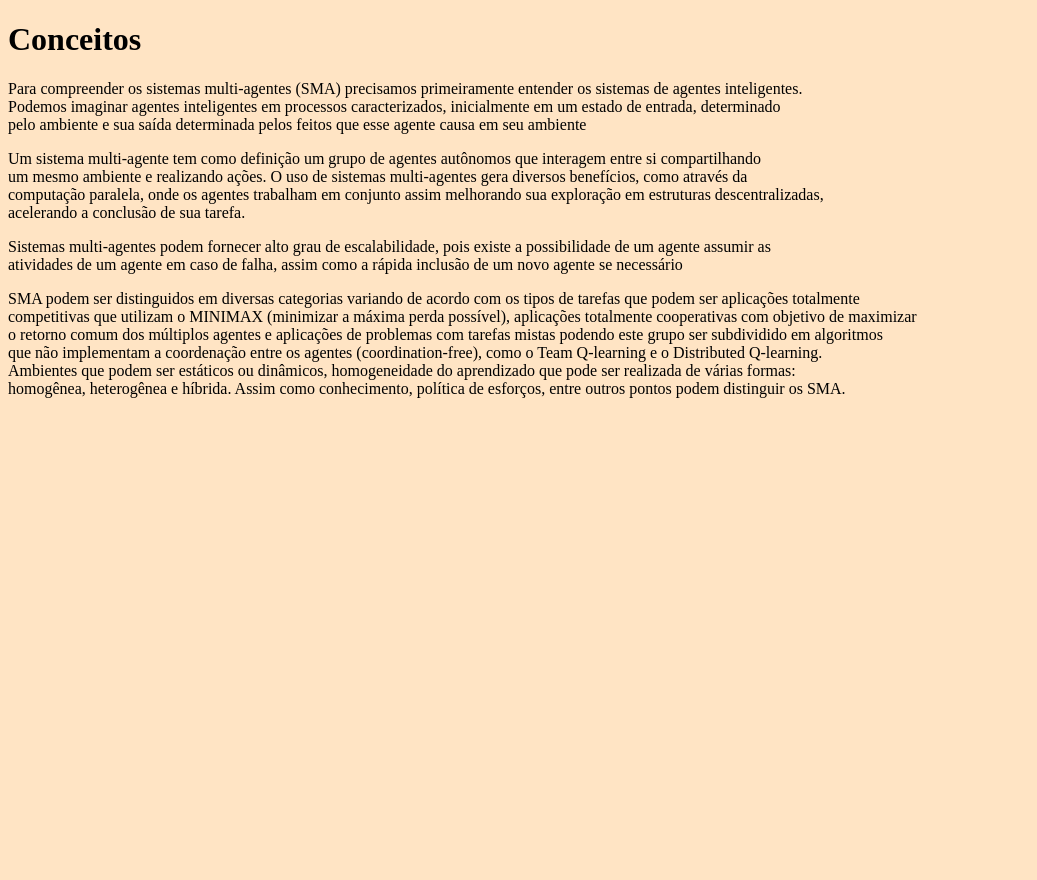
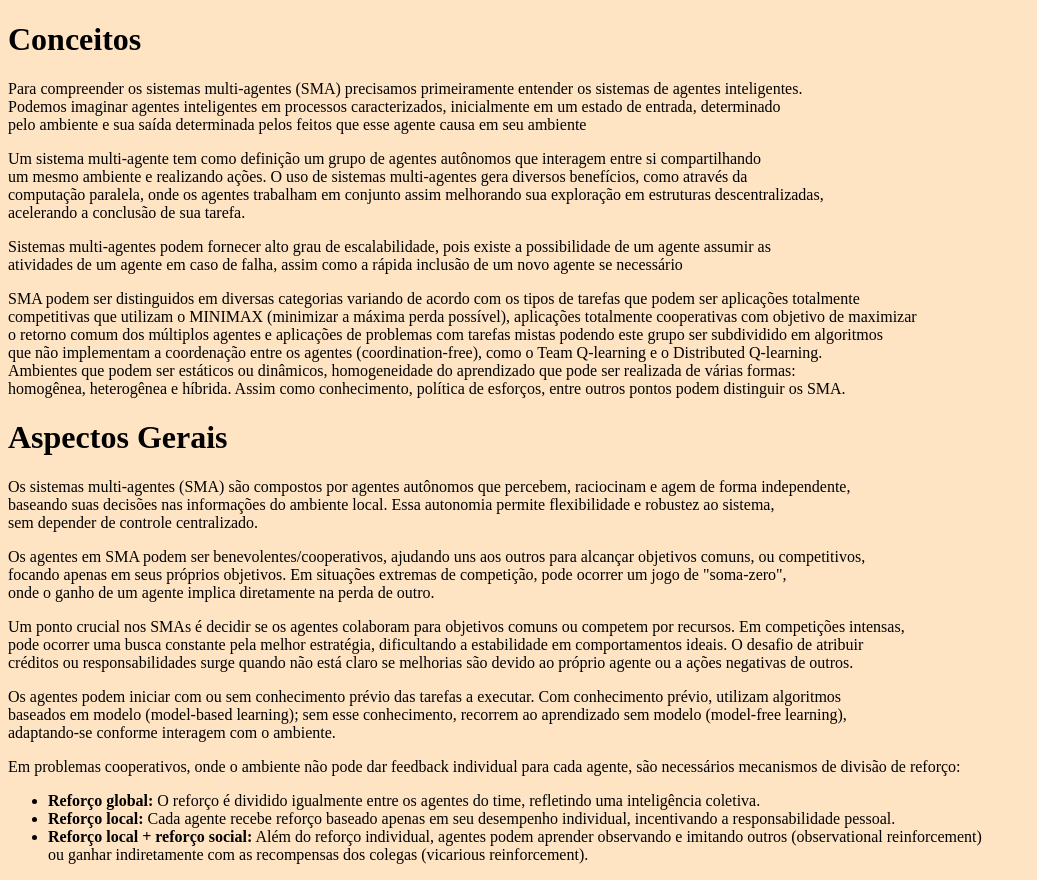
Before and after one commit to anajurp/SMA.github.io, a plain HTML site: page index.html in a window 1280 px wide. Shown: the whole page, without its empty margins (0-1037 px from the left). Before the commit the page ends 800 px from the top, so only its background shows below. Drawn offline with Linux system fonts and the light colour scheme.

Commit message:
Update index.html

```diff
--- a/index.html
+++ b/index.html
@@ -39,5 +39,40 @@
     homogênea, heterogênea e híbrida. Assim como conhecimento, política de esforços, entre outros pontos podem distinguir os SMA.       <br>
 </p>
 
+ <h1>Aspectos Gerais </h1>
+<p>
+  Os sistemas multi-agentes (SMA) são compostos por agentes autônomos que percebem, raciocinam e agem de forma independente,   <br>
+  baseando suas decisões nas informações do ambiente local. Essa autonomia permite flexibilidade e robustez ao sistema,   <br>
+  sem depender de controle centralizado.
+</p>
+
+<p>
+  Os agentes em SMA podem ser benevolentes/cooperativos, ajudando uns aos outros para alcançar objetivos comuns, ou competitivos,   <br>
+  focando apenas em seus próprios objetivos. Em situações extremas de competição, pode ocorrer um jogo de "soma-zero",   <br>
+  onde o ganho de um agente implica diretamente na perda de outro.
+</p>
+
+<p>
+  Um ponto crucial nos SMAs é decidir se os agentes colaboram para objetivos comuns ou competem por recursos.  Em competições intensas,   <br>
+  pode ocorrer uma busca constante pela melhor estratégia, dificultando a estabilidade em comportamentos ideais.  O desafio de atribuir   <br>
+  créditos ou responsabilidades surge quando não está claro se melhorias são devido ao próprio agente ou  a ações negativas de outros.
+
+</p>
+
+<p>
+  Os agentes podem iniciar com ou sem conhecimento prévio das tarefas a executar. Com conhecimento prévio, utilizam algoritmos   <br>
+  baseados em modelo (model-based learning); sem esse conhecimento, recorrem ao aprendizado sem modelo (model-free learning),   <br>
+  adaptando-se conforme interagem com o ambiente.
+</p>
+
+<p>
+  Em problemas cooperativos, onde o ambiente não pode dar feedback individual para cada agente, são necessários mecanismos de divisão de reforço:   <br>
+  <ul>
+  <li><b>Reforço global:</b> O reforço é dividido igualmente entre os agentes do time, refletindo uma inteligência coletiva.</li>
+  <li><b>Reforço local:</b> Cada agente recebe reforço baseado apenas em seu desempenho individual, incentivando a responsabilidade pessoal.</li>
+  <li><b>Reforço local + reforço social:</b> Além do reforço individual, agentes podem aprender observando e imitando outros (observational reinforcement)   <br>
+  ou ganhar indiretamente com as recompensas dos colegas (vicarious reinforcement).</li>
+</ul>
+</p>
   </body>
 </html>
```
